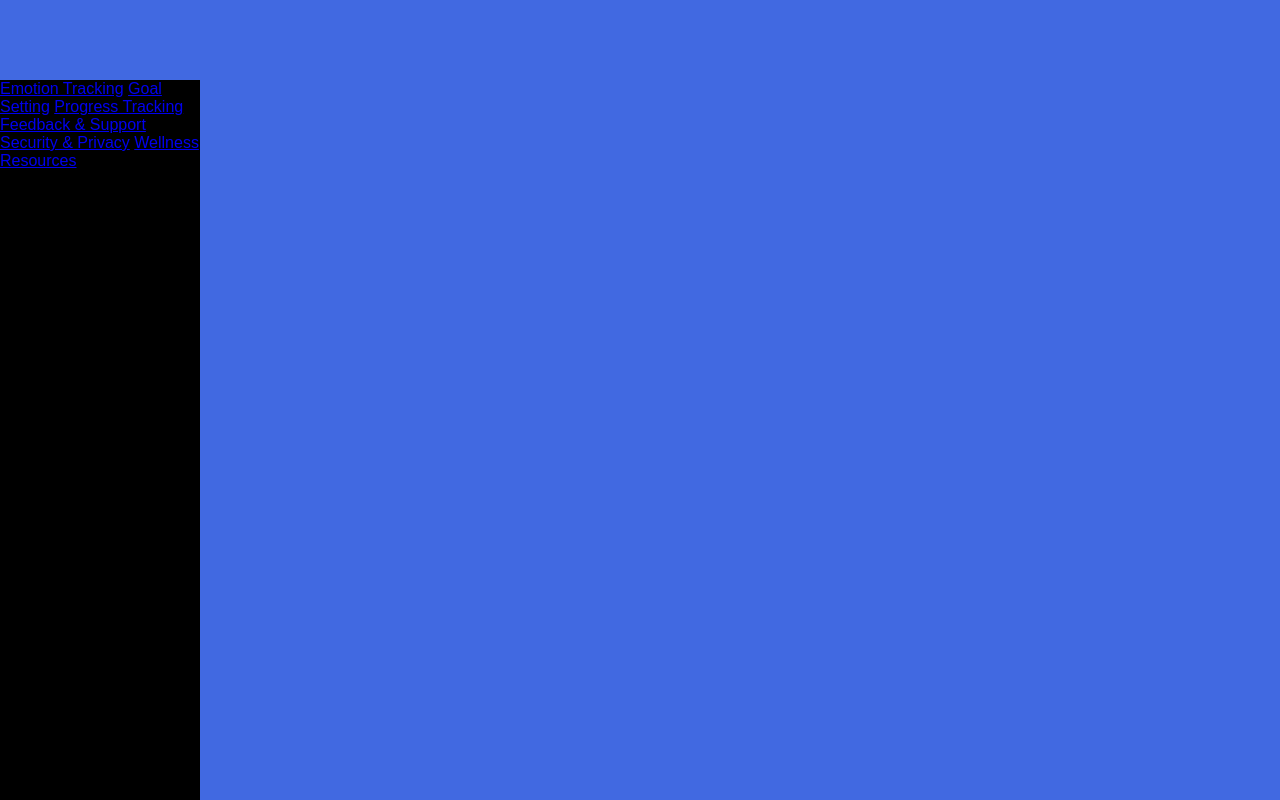
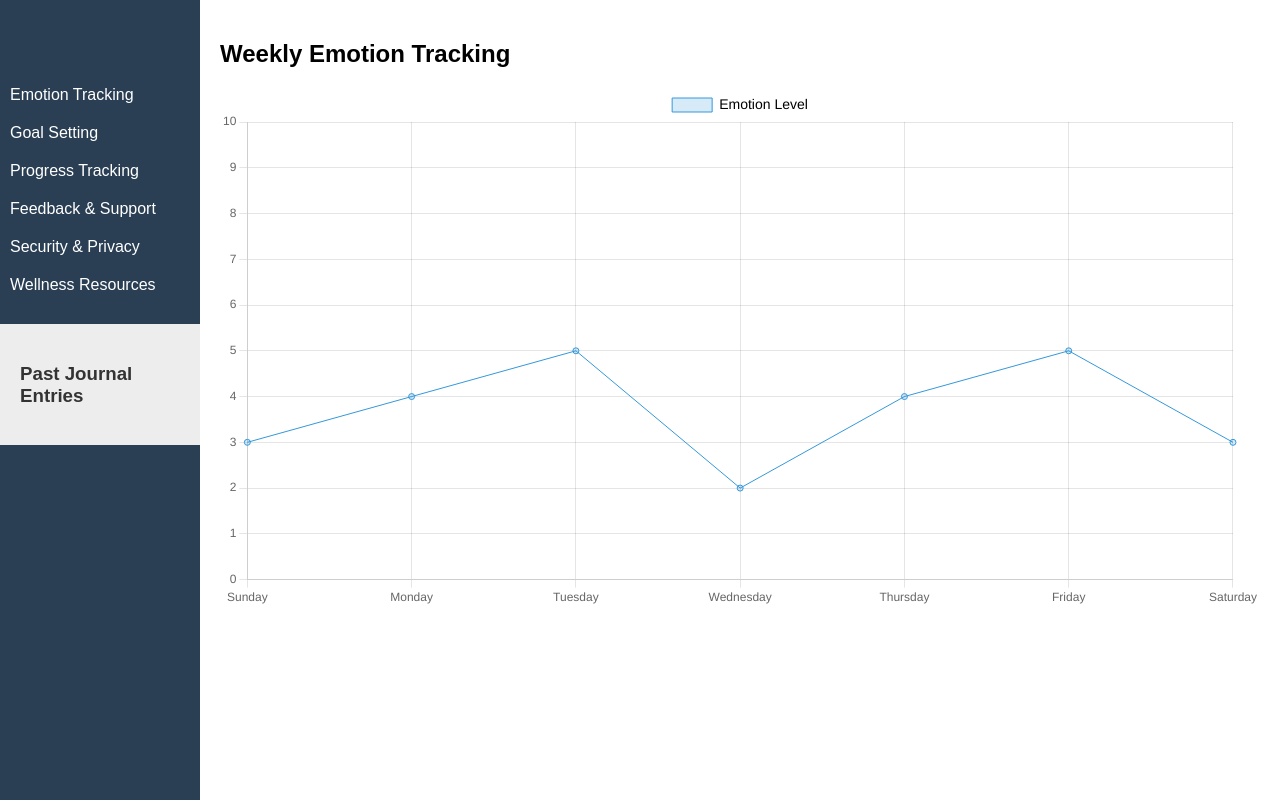
Before and after one commit to jhontenorio1618/Web-Journal, a plain HTML site: page emotion-tracking.html in a window 1280 px wide. Drawn offline with nearby package versions, Linux system fonts and the light colour scheme; files that its build step writes are made by us from their sources.

Commit message:
Update emotion-tracking.html

```diff
--- a/emotion-tracking.html
+++ b/emotion-tracking.html
@@ -2,20 +2,205 @@
 <html lang="en">
 <head>
     <meta charset="UTF-8">
+    <meta name="viewport" content="width=device-width, initial-scale=1.0">
     <title>Emotion Tracking</title>
-    <link rel="stylesheet" href="styles/dashboard-header.css">
-    <link rel="stylesheet" href="styles/body.css">
+    <link rel="stylesheet" href="dashboard-header.css">
+    <link rel="stylesheet" href="dashboard.css">
     <!-- Include Chart.js library -->
     <script src="https://cdn.jsdelivr.net/npm/chart.js"></script>
+    <style>
+        body, h1, p, div {
+            margin: 0;
+            padding: 0;
+        }
+
+        body {
+            font-family: Arial, sans-serif;
+        }
+
+        header {
+            background-color: #333;
+            color: white;
+            padding: 10px 20px;
+            text-align: center;
+        }
+
+        .top-left-section {
+            float: left;
+            color: blue;
+            background-color: white;
+            padding: 5px 10px;
+        }
+
+        .dash-center {
+            margin-top: 0;
+        }
+
+        .blue-text {
+            color: #3498db;
+        }
+
+        .subsection:last-child {
+            border-bottom: none;
+            margin-bottom: 0; /* Remove margin-bottom for the last subsection */
+        }
+
+        .dash-board {
+            margin-left: 200px;
+            padding: 20px;
+        }
+
+        .graph {
+            position: relative;
+        }
+
+        #emotion-chart {
+            max-width: 100%;
+            height: auto;
+        }
+
+        .journaling-area {
+            margin-top: 20px;
+        }
+
+        textarea {
+            width: 100%;
+            height: 200px;
+            padding: 10px;
+            box-sizing: border-box;
+        }
+
+        .journal-entry {
+            margin-bottom: 20px;
+        }
+
+        .journal-entry h3 {
+            color: #333;
+            margin-bottom: 5px;
+        }
+
+        .journal-entry p {
+            margin-bottom: 10px;
+        }
+
+        /* Make all the words and numbers on the graph white */
+        .chartjs-text {
+            fill: white !important;
+        }
+
+        /* Responsive layout for smaller screens */
+        @media screen and (max-width: 768px) {
+            .dashboard-sidebar {
+                width: 100%;
+                float: none;
+                padding-top: 0;
+                height: auto;
+            }
+
+            .dash-board {
+                margin-left: 0;
+            }
+        }
+
+        /* Adjustments for sidebar tabs */
+        .navigation {
+            width: 200px; /* Adjust width of sidebar */
+            overflow-y: auto; /* Add scroll if content overflows */
+            background-color: #2A3F54;
+            color: white;
+            height: 100vh; /* Full height of viewport */
+            position: fixed; /* Fixed position */
+            left: 0; /* Align to left */
+            top: 0; /* Align to top */
+            padding-top: 60px; /* Add space for header */
+        }
+
+        .navigation ul {
+            list-style-type: none;
+            padding: 0;
+        }
+
+        .navigation ul li a {
+            color: white;
+            text-decoration: none;
+            display: block;
+            padding: 10px;
+            transition: background-color 0.3s;
+        }
+
+        .navigation ul li a:hover {
+            background-color: #1A262F;
+        }
+
+        /* Style for past entries section */
+        .past-entries {
+            padding: 20px;
+            background-color: #EDEDED;
+            color: #333;
+            margin-top: 20px;
+        }
+
+        .past-entry {
+            margin-bottom: 10px;
+        }
+    </style>
 </head>
 <body>
-<div class="dashboard-sidebar">
-    <a href="emotion-tracking.html" class="subsection">Emotion Tracking</a>
-    <a href="goal-setting.html" class="subsection">Goal Setting</a>
-    <a href="progress-tracking.html" class="subsection">Progress Tracking</a>
-    <a href="feedback-support.html" class="subsection">Feedback & Support</a>
-    <a href="security-privacy.html" class="subsection">Security & Privacy</a>
-    <a href="wellness-resources.html" class="subsection">Wellness Resources</a>
-</div>
+    <div class="dash-board">
+        <h2>Weekly Emotion Tracking</h2>
+        <canvas id="emotion-chart"></canvas>
+    </div>
+
+    <nav class="navigation">
+        <ul>
+            <li><a href="emotion-tracking.html">Emotion Tracking</a></li>
+            <li><a href="goal-setting.html" >Goal Setting</a></li>
+            <li><a href="progress-tracking.html">Progress Tracking</a></li>
+            <li><a href="feedback-support.html" >Feedback & Support</a></li>
+            <li><a href="security-privacy.html" >Security & Privacy</a></li>
+            <li><a href="wellness-resources.html">Wellness Resources</a></li>
+        </ul>
+        <div class="past-entries">
+            <h3>Past Journal Entries</h3>
+            <div id="past-entries">
+                <!-- Display past journal entries here -->
+            </div>
+        </div>
+    </nav>
+    <script>
+        const ctx = document.getElementById('emotion-chart').getContext('2d');
+        const emotionChart = new Chart(ctx, {
+            type: 'line',
+            data: {
+                labels: ['Sunday', 'Monday', 'Tuesday', 'Wednesday', 'Thursday', 'Friday', 'Saturday'],
+                datasets: [{
+                    label: 'Emotion Level',
+                    data: [3, 4, 5, 2, 4, 5, 3], // Sample data, replace with actual emotion levels
+                    backgroundColor: 'rgba(52, 152, 219, 0.2)',
+                    borderColor: 'rgba(52, 152, 219, 1)',
+                    borderWidth: 1
+                }]
+            },
+            options: {
+                scales: {
+                    y: {
+                        beginAtZero: true,
+                        suggestedMax: 10 // Assuming the emotion level is rated on a scale of 0 to 10
+                    }
+                },
+                plugins: {
+                    legend: {
+                        labels: {
+                            // This more specific font property overrides the global property
+                            font: {
+                                size: 14
+                            },
+                            color: 'black' // Change legend text color if needed
+                        }
+                    }
+                }
+            }
+        });
+    </script>
 </body>
 </html>
```
